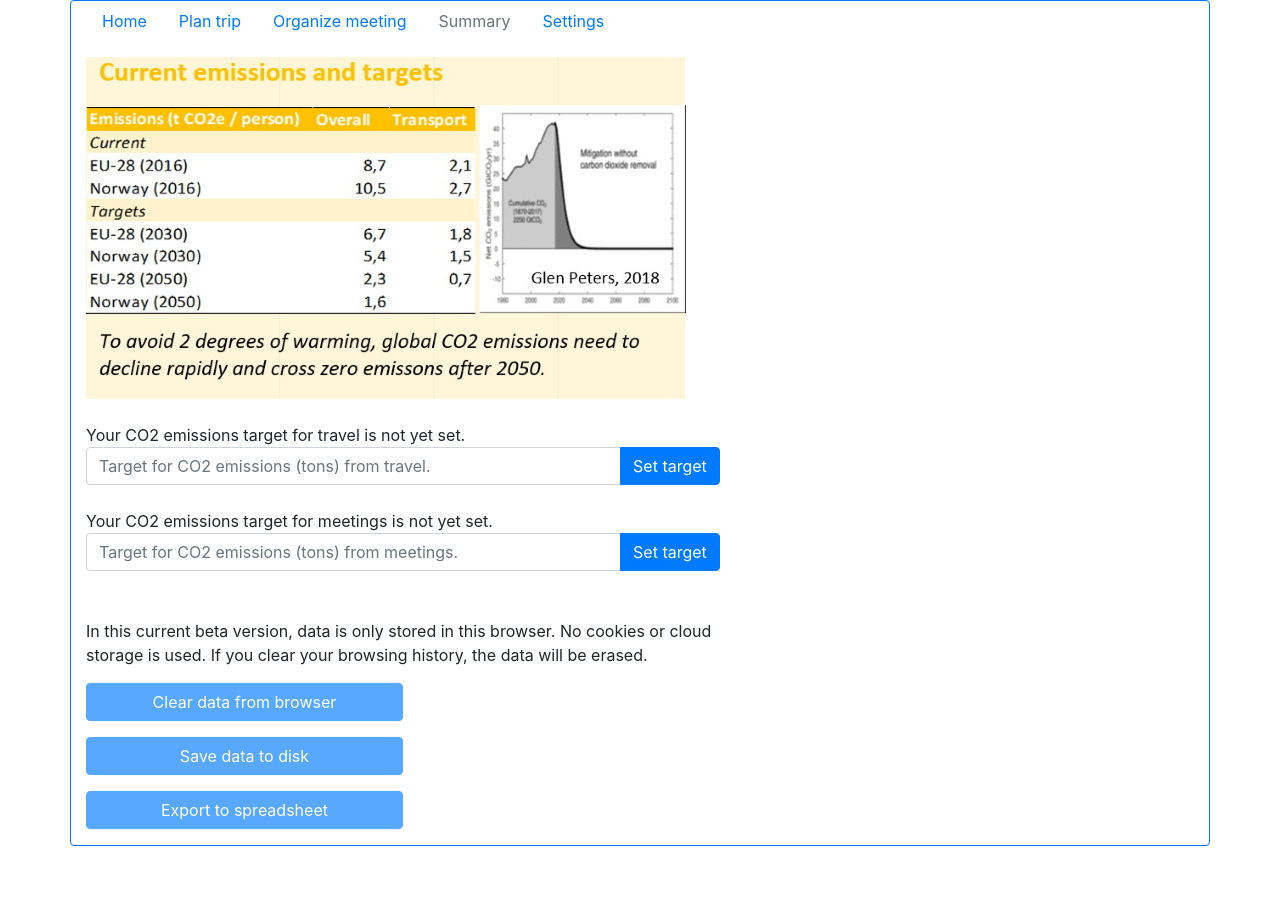
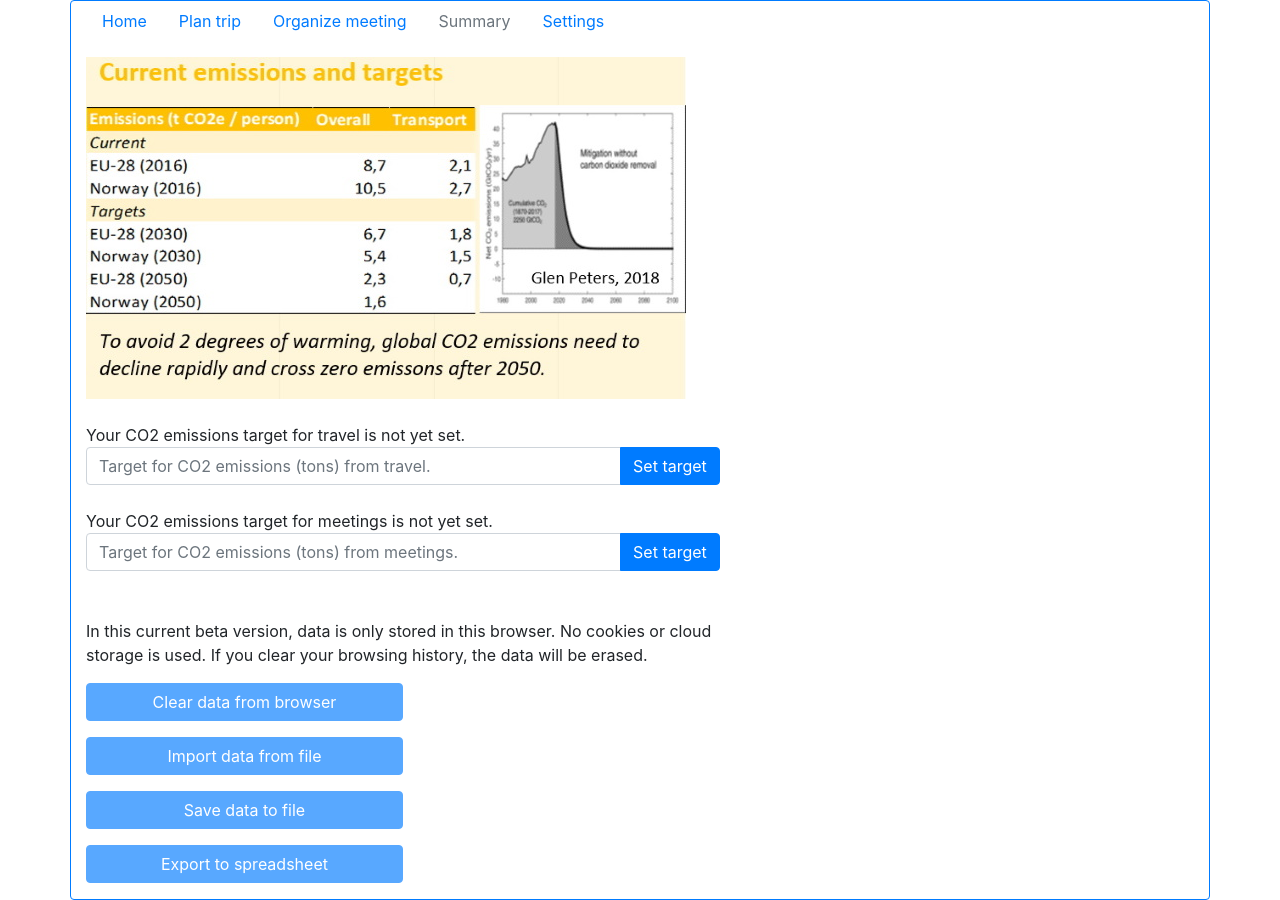
Before and after one commit to uib/cetcarbonplanner, a React (Create React App) app: page / in a window 1280 px wide. Both pictures are taken after a click on the button "Settings". Before the commit the page ends 846 px from the top, so only its background shows below. Built offline with nearby package versions, Linux system fonts and the light colour scheme.

Commit message:
Started on file management

```diff
--- a/src/components/Settings.jsx
+++ b/src/components/Settings.jsx
@@ -84,7 +84,12 @@
         </p>
         <p>
           <Button className={button} disabled={true}>
-            Save data to disk
+            Import data from file
+          </Button>
+        </p>
+        <p>
+          <Button className={button} disabled={true}>
+            Save data to file
           </Button>
         </p>
         <p>
```
Also changed, not shown: src/components/FileHandler.jsx (added, +13 -0 lines), 1 other file (tests, documents, lock files or other folders).
